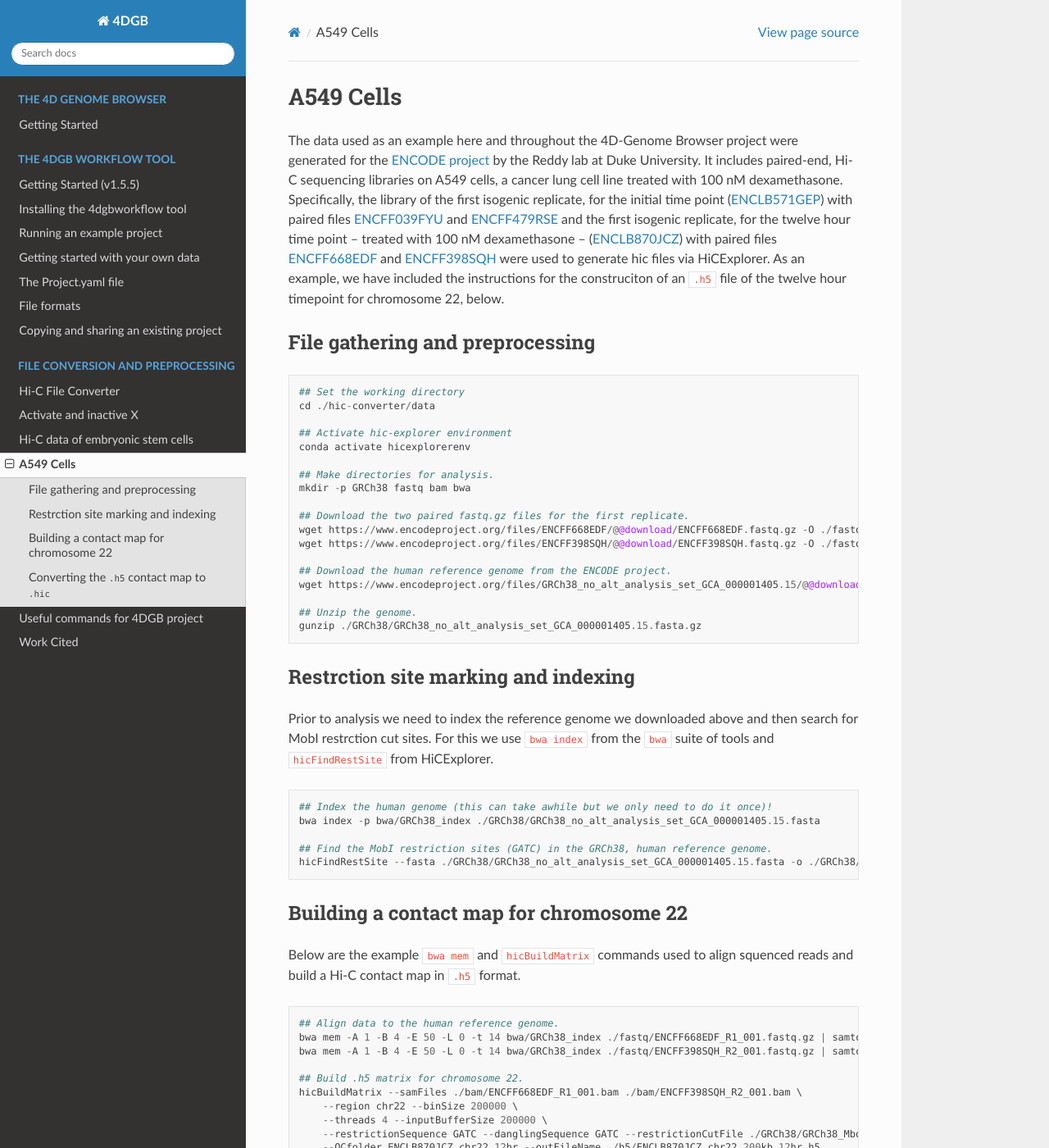
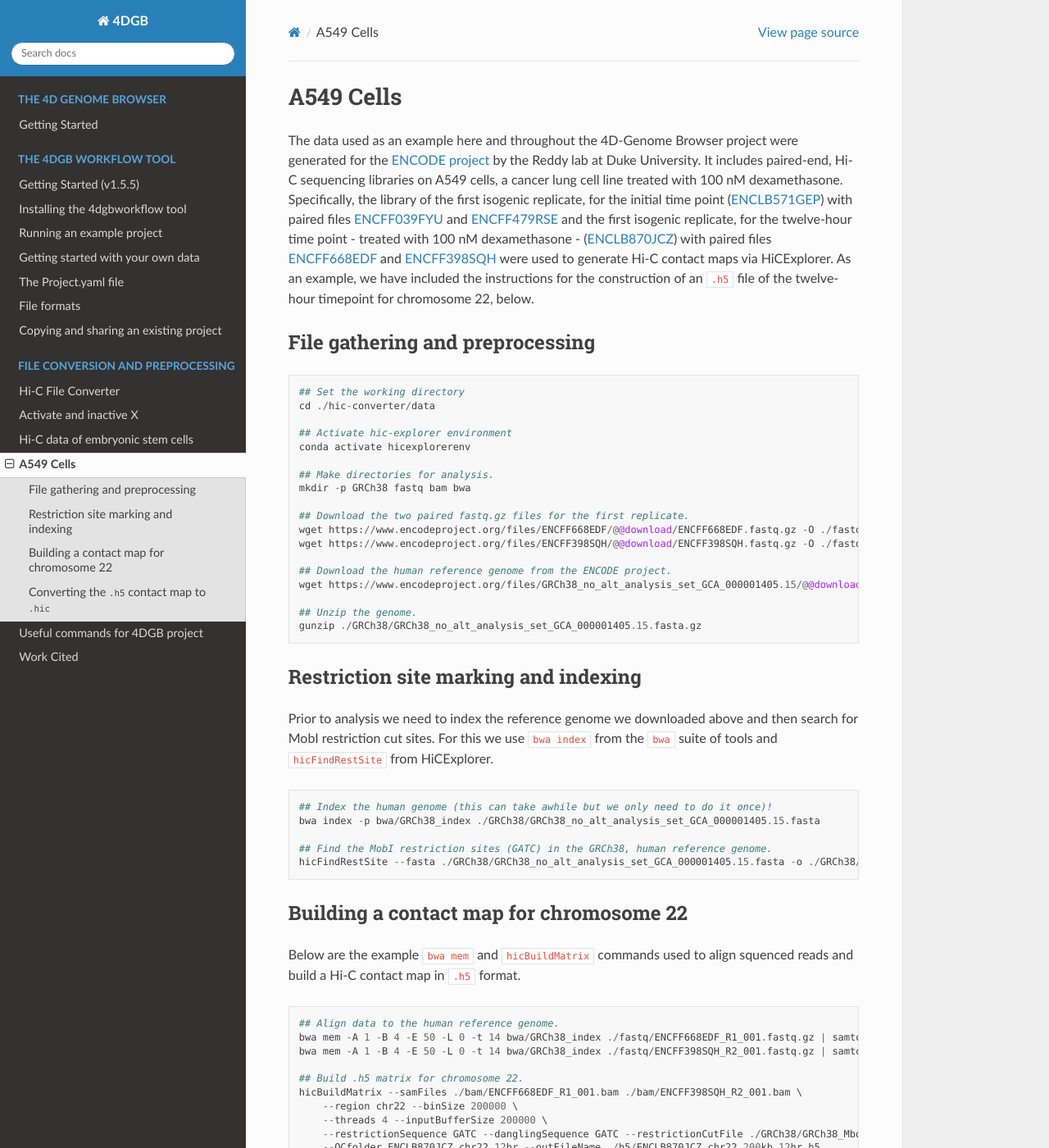
Before and after one commit to 4DGB/4dgb-readthedocs, a Sphinx documentation site: the page built from docs/scripts/a549.rst, in a window 1280 px wide and 1400 px high. Shown: the whole window at 82% size. Built offline with Sphinx 7.4.7 and the Read the Docs theme 2.0.0, drawn with Linux system fonts in a browser that asks for light colours; some of the changed text lies outside the part shown.

Commit message:
Corrected typos in .rst files.

```diff
--- a/docs/scripts/a549.rst
+++ b/docs/scripts/a549.rst
@@ -3,14 +3,9 @@ A549 Cells
 
 The data used as an example here and throughout the 4D-Genome Browser project were generated for the `ENCODE project <https://www.encodeproject.org>`_ by the Reddy lab at Duke University.
 It includes paired-end, Hi-C sequencing libraries on A549 cells, a cancer lung cell line treated with 100 nM dexamethasone.
-Specifically, the library of the first isogenic replicate, for the initial time point (`ENCLB571GEP <https://www.encodeproject.org/experiments/ENCSR662QKG/>`_)
-with paired files `ENCFF039FYU <https://www.encodeproject.org/files/ENCFF039FYU/>`_ and `ENCFF479RSE <https://www.encodeproject.org/files/ENCFF479RSE/>`_
-and the first isogenic replicate, for the twelve hour time point -- treated with 100 nM dexamethasone -- (`ENCLB870JCZ <https://www.encodeproject.org/experiments/ENCSR499RVD/>`_)
-with paired files `ENCFF668EDF <https://www.encodeproject.org/files/ENCFF668EDF/>`_ and `ENCFF398SQH <https://www.encodeproject.org/files/ENCFF398SQH/>`_
-were used to generate hic files via HiCExplorer.
-As an example, we have included the instructions for the construciton of an ``.h5`` file of the twelve hour timepoint for chromosome 22, below.
-
-
+Specifically, the library of the first isogenic replicate, for the initial time point (`ENCLB571GEP <https://www.encodeproject.org/experiments/ENCSR662QKG/>`_) with paired files `ENCFF039FYU <https://www.encodeproject.org/files/ENCFF039FYU/>`_ and `ENCFF479RSE <https://www.encodeproject.org/files/ENCFF479RSE/>`_ and the first isogenic replicate, for the twelve-hour time point - treated with 100 nM dexamethasone - (`ENCLB870JCZ <https://www.encodeproject.org/experiments/ENCSR499RVD/>`_)
+with paired files `ENCFF668EDF <https://www.encodeproject.org/files/ENCFF668EDF/>`_ and `ENCFF398SQH <https://www.encodeproject.org/files/ENCFF398SQH/>`_ were used to generate Hi-C contact maps via HiCExplorer.
+As an example, we have included the instructions for the construction of an ``.h5`` file of the twelve-hour timepoint for chromosome 22, below.
 
 File gathering and preprocessing
 --------------------------------
@@ -36,10 +31,10 @@ File gathering and preprocessing
     ## Unzip the genome.
     gunzip ./GRCh38/GRCh38_no_alt_analysis_set_GCA_000001405.15.fasta.gz
 
-Restrction site marking and indexing
+Restriction site marking and indexing
 ------------------------------------
 
-Prior to analysis we need to index the reference genome we downloaded above and then search for MobI restrction cut sites.
+Prior to analysis we need to index the reference genome we downloaded above and then search for MobI restriction cut sites.
 For this we use ``bwa index`` from the ``bwa`` suite of tools and ``hicFindRestSite`` from HiCExplorer.
 
 .. code-block::
```
Also changed, not shown: other parts of docs/scripts/a549.rst (+3 -3 lines), docs/scripts/embryo.rst (+5 -4 lines), docs/scripts/hic-converter.rst (+5 -5 lines), docs/scripts/musX.rst (+6 -2 lines).
